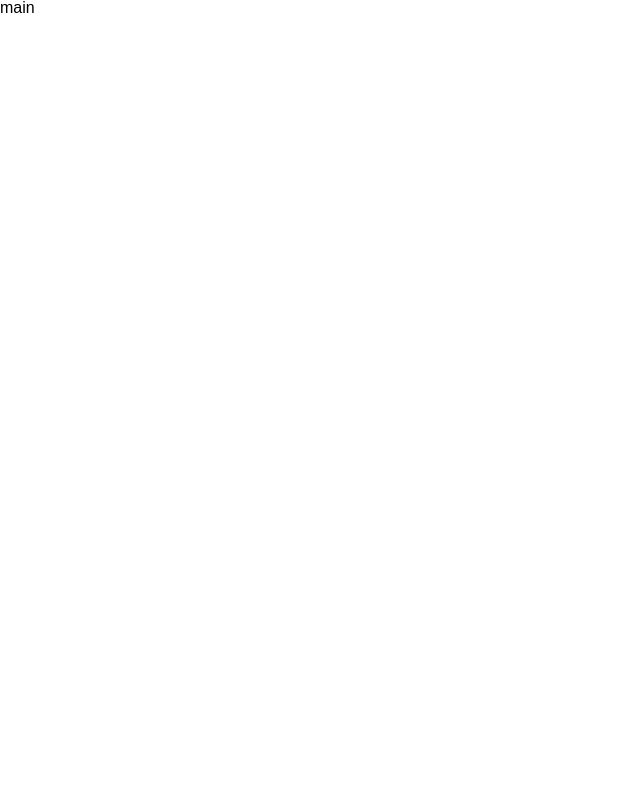
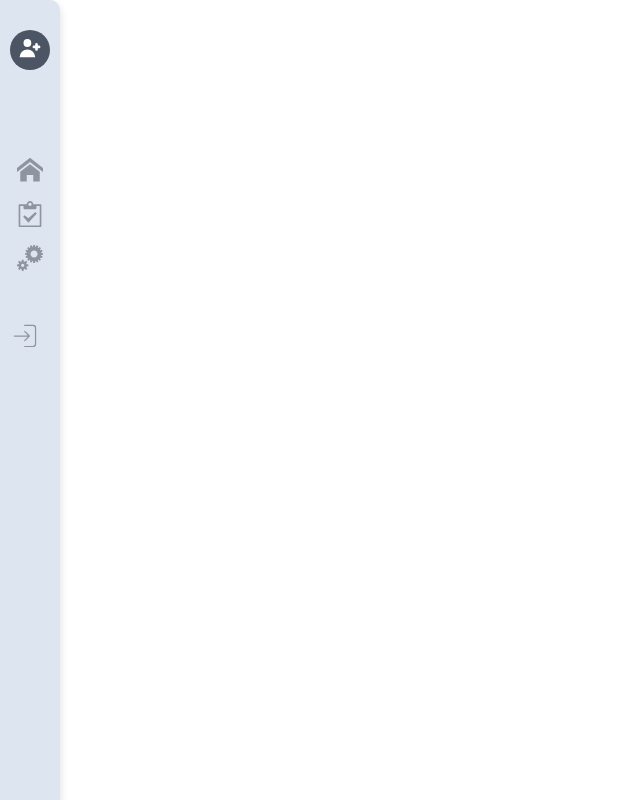
Before and after one commit to hrimwk/Rimilog-project, a React (Vite) app: page / in a window 1280 px wide. Shown: the whole page, without its empty margins (0-640 px from the left). Built offline with nearby package versions, Linux system fonts and the light colour scheme.

Commit message:
[Add] 사이드 메뉴

```diff
--- a/src/App.tsx
+++ b/src/App.tsx
@@ -2,12 +2,18 @@ import { BrowserRouter, Route, Routes } from 'react-router-dom';
 import GlobalStyles from './assets/styles/GlobalStyles';
 import Home from './pages/Home';
 import SlideMenu from './components/SlideMenu';
+import { useState } from 'react';
 
+export interface sideMenuType {
+  sideMenu: boolean;
+  setSideMenu: (data: boolean) => void;
+}
 function App() {
+  const [sideMenu, setSideMenu] = useState<boolean>(false);
   return (
     <BrowserRouter>
       <GlobalStyles />
-      <SlideMenu />
+      <SlideMenu sideMenu={sideMenu} setSideMenu={setSideMenu} />
       <Routes>
         <Route path="/" element={<Home />}></Route>
       </Routes>
--- a/src/assets/styles/GlobalStyles.tsx
+++ b/src/assets/styles/GlobalStyles.tsx
@@ -1,46 +1,49 @@
+import reset from 'styled-reset';
 import { createGlobalStyle } from 'styled-components';
-import reset from 'styled-reset';
 
-const GlobalStyles = createGlobalStyle`
-
-
+const GlobalStyle = createGlobalStyle`
   ${reset}
 
-    *{
+  * {
     box-sizing: border-box;
+    -webkit-tap-highlight-color: rgba(0,0,0,0);
+    -webkit-tap-highlight-color: transparent;
   }
+
   a {
     text-decoration: none;
   }
-
-    body{
-      font-family: 'Noto Sans KR','Apple SD Gothic Neo','Malgun Gothic', sans-serif;
-      font-weight: 400;
-    }
-    input, textarea {
-      -moz-user-select: auto;
-      -webkit-user-select: auto;
-      -ms-user-select: auto;
-      user-select: auto;
-    }
-    input:focus {
+input{
+  :focus{
     outline: none;
   }
-    img{
-      width: 100%;
 }
-    .d-flex{
+  body {
+    margin: 0 auto;
+    min-height: 100vh;
+    color : #000000;
+    font-family: 'Noto Sans KR', sans-serif;
+    max-width: 1440px;
+  }
+  h1.title{
+    font-size: 20px;
+    margin-bottom: 30px;
+    color: #616871;
+  }
+  .container{
+    padding: 30px 30px 30px 90px !important;
+    min-height: 100vh;
+  }
+  .d-flex {
     display: flex;
+    justify-content: space-between;
   }
-    .ft-12 {
-    font-size: 12px;
+  @media screen and (max-width: 640px) {
+    .container{padding: 30px 16px 70px !important;}
+    .d-flex {
+      flex-direction: column !important;
     }
-  .ft-14 {
-    font-size: 14px;
-  }
- .ml-10{
-  margin-left: 10px;
     }
 `;
 
-export default GlobalStyles;
+export default GlobalStyle;
--- a/src/components/SlideMenu.tsx
+++ b/src/components/SlideMenu.tsx
@@ -1,4 +1,194 @@
-function SlideMenu() {
-  return <></>;
+import styled from 'styled-components';
+import { ImHome, ImUser, ImCogs, ImClipboard } from 'react-icons/im';
+import { CiLogin } from 'react-icons/ci';
+import { HiUserAdd } from 'react-icons/hi';
+import { Link, useNavigate } from 'react-router-dom';
+import { sideMenuType } from '../App';
+
+function SlideMenu({ sideMenu, setSideMenu }: sideMenuType) {
+  const navigate = useNavigate();
+  const navList = [
+    { icon: <ImHome />, text: 'Home', link: '/' },
+    { icon: <ImClipboard />, text: 'Board', link: '/board' },
+    { icon: <ImCogs />, text: 'Edit', link: '/' },
+  ];
+  // function clickSlideMenu(e: React.ChangeEvent<HTMLDivElement>) {
+  //   setSideMenu(!sideMenu);
+  // }
+  function clickSlideMenu() {
+    setSideMenu(!sideMenu);
+  }
+  function clickIcon(e: React.MouseEvent<HTMLElement>) {
+    // navigate(link);
+    e.stopPropagation();
+    setSideMenu(false);
+  }
+  return (
+    <>
+      <SlideMenuContainer onClick={clickSlideMenu}>
+        <div className={sideMenu ? 'slideOn slide-container' : 'slideOff slide-container'}>
+          <div className="white mb-100" onClick={clickIcon}>
+            <Link to="/signin">
+              <div className="user flex-center">
+                {/* <ImUser /> */}
+                <HiUserAdd />
+              </div>
+              {/* <span className="nav-text">User</span> */}
+              <span className="nav-text">Signin</span>
+            </Link>
+          </div>
+          <nav>
+            <ul>
+              {navList.map((data) => {
+                return (
+                  <li className="white" onClick={clickIcon}>
+                    <Link to={data.link}>
+                      <div className="nav-icon">{data.icon}</div>
+                      <span className="nav-text">{data.text}</span>
+                    </Link>
+                  </li>
+                );
+              })}
+            </ul>
+          </nav>
+          <div className="white" onClick={clickIcon}>
+            <Link to="/login">
+              <div className="logout">
+                <CiLogin />
+              </div>
+              <span className="nav-text">Login</span>
+            </Link>
+          </div>
+        </div>
+      </SlideMenuContainer>
+    </>
+  );
 }
+const SlideMenuContainer = styled.div`
+  position: fixed;
+  left: 0;
+  padding: 30px 10px;
+  height: 100vh;
+  box-shadow: -1px 5px 10px 1px #ddd;
+  background: #dde5f0;
+  border-radius: 0 10px 0 0;
+  z-index: 999;
+  svg {
+    font-size: 26px;
+    color: #8f959f;
+  }
+  .white {
+    white-space: nowrap;
+    cursor: pointer;
+    :hover{
+
+    }
+  }
+  .mb-100{
+    margin-bottom: 80px;
+  }
+  .flex-center {
+    display: flex;
+    justify-content: center;
+  }
+  .slideOff {
+    width: 40px;
+    overflow: hidden;
+  }
+  .slideOn {
+    width: 150px !important;
+  }
+  .user {
+    display: inline-block;
+    width: 40px;
+    height: 40px;
+    border-radius: 50%;
+    background: #4b5564;
+    text-align: center;
+    svg {
+      transform: translateY(20%);
+      color: #fff;
+    }
+  }
+  .logout {
+    display: inline-block;
+    margin-top: 30px;
+     width: 40px;
+    /*height: 40px;
+
+    text-align: center;
+    background: #8f959f;
+    border-radius: 50%; */
+    svg {
+      font-size: 30px;
+      color: #8f959f;
+      transform: translateY(9px);
+    }
+  }
+  .nav-icon {
+    display: inline-block;
+    width: 40px;
+    margin-bottom: 15px;
+    text-align: center;
+
+    svg {
+      transform: translateY(7px);
+    }
+    :nth-last-child(1) {
+      margin-bottom: none;
+    }
+  }
+  .nav-text {
+    display: inline-block;
+    padding:2px 40px 2px 0;
+    margin-left: 20px;
+    color: #777d87;
+    :hover{
+      color: #4b5564;
+    }
+  }
+  @media screen and (max-width: 640px) {
+    padding: 10px 30px;
+    bottom: 0;
+    width: 100%;
+    height: fit-content;
+    .slide-container {
+      display: flex;
+      justify-content: space-between;
+      align-items: center;
+      width: 100%;
+    }
+    nav ul {
+      display: flex;
+      justify-content: space-between;
+      align-items: baseline;
+    }
+    .slideOff {
+      width: 100%;
+      height: 40px;
+      overflow: hidden;
+    }
+    .slideOn {
+      width: 100% !important;
+      height: 40px;
+      overflow: hidden;
+    }
+    .nav-icon {
+      :nth-last-child(1) {
+        margin-right: 0;
+      }
+    }
+    .user {
+      margin-bottom: 0;
+    }
+    .logout {
+      margin-top: 0;
+    }
+    .nav-text {
+      display: none;
+    }
+    @media screen and (max-width: 375px) {
+
+  }
+`;
 export default SlideMenu;
--- a/src/pages/Home.tsx
+++ b/src/pages/Home.tsx
@@ -1,4 +1,11 @@
+import styled from 'styled-components';
+
 function Home() {
-  return <>main</>;
+  return (
+    <MainContainer>
+      <div className="container"></div>
+    </MainContainer>
+  );
 }
+const MainContainer = styled.div``;
 export default Home;
```
Lines whose indentation alone changed are shown as unchanged.
